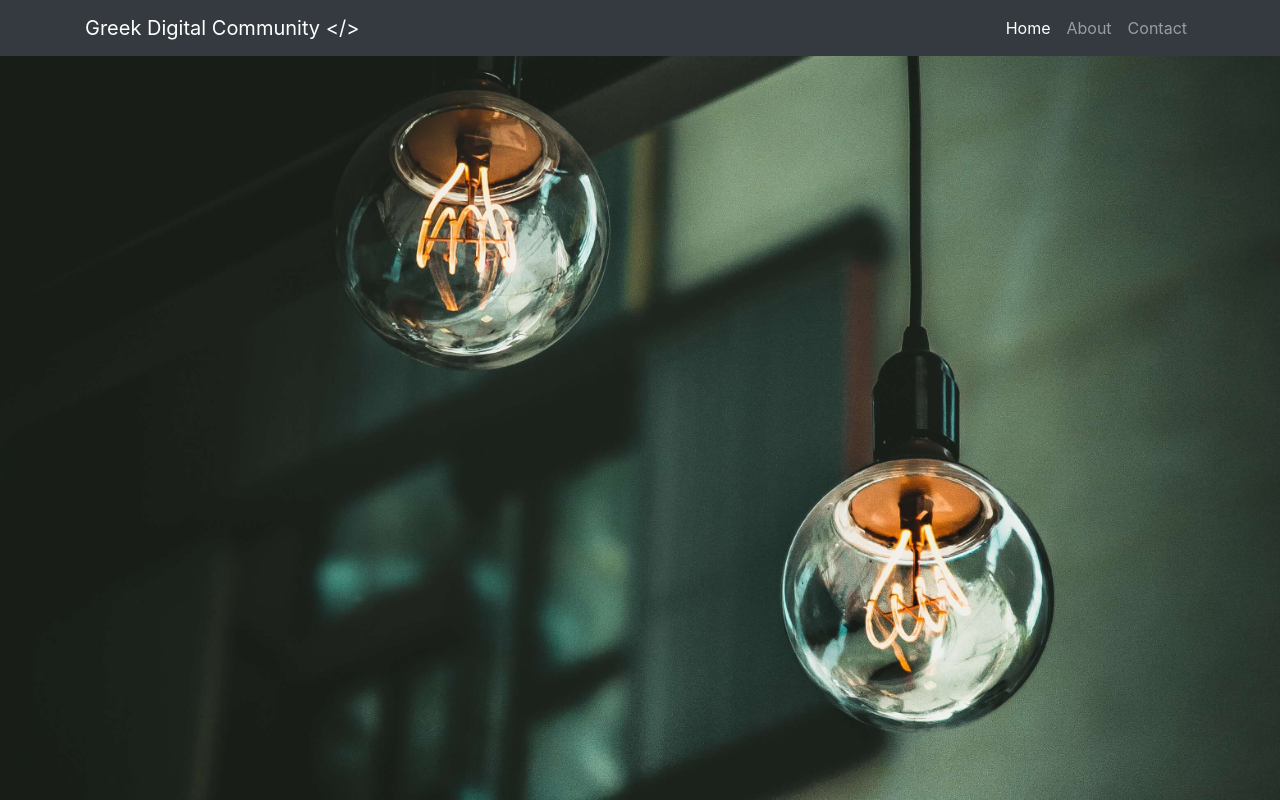
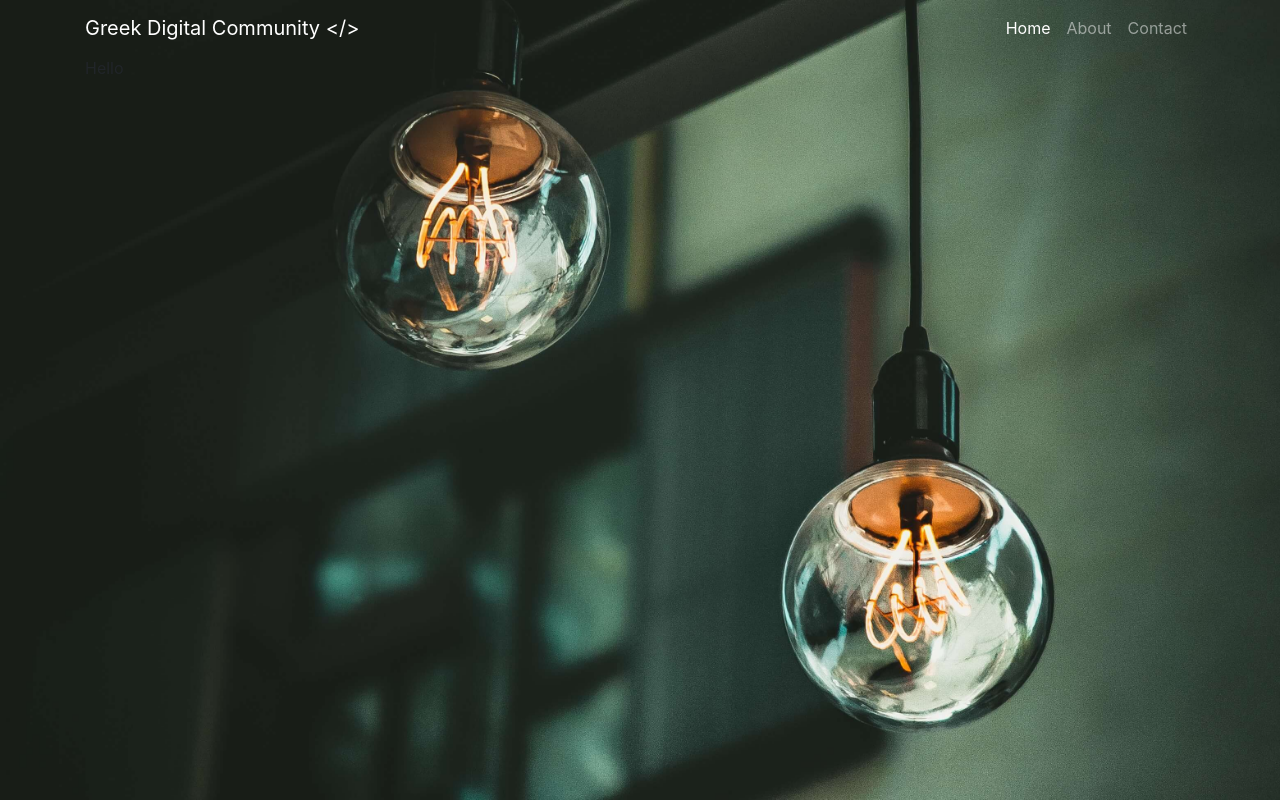
Before and after one commit to greekdigitalcommunity/greekdigitalcommunity.github.io, a website: page index.html in a window 1280 px wide. Drawn offline with Linux system fonts and the light colour scheme.

Commit message:
Add content container.

```diff
--- a/index.html
+++ b/index.html
@@ -21,7 +21,7 @@
   <body>
 
     <!-- Navigation -->
-    <nav class="navbar navbar-expand-lg navbar-dark bg-dark fixed-top">
+    <nav class="navbar navbar-expand-lg navbar-dark">
       <div class="container">
         <a class="navbar-brand" href="#">Greek Digital Community</a>
         <button class="navbar-toggler" type="button" data-toggle="collapse" data-target="#navbarResponsive" aria-controls="navbarResponsive" aria-expanded="false" aria-label="Toggle navigation">
@@ -45,7 +45,9 @@
       </div>
     </nav>
 
-    <!-- Page Content -->
+    <div class="content">
+      <div class="container">Hello</div>
+    </div>
 
     <!-- Bootstrap core JavaScript -->
     <script src="vendor/jquery/jquery.min.js"></script>
```
